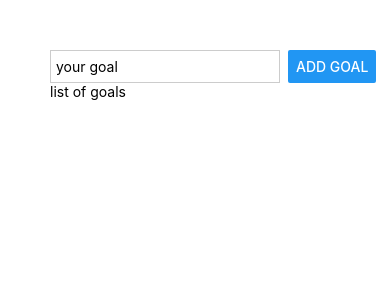
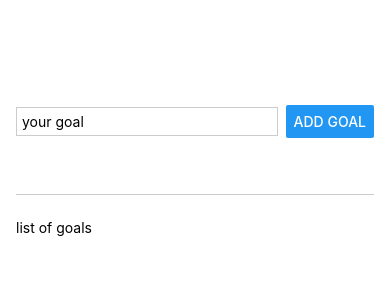
Before and after one commit to charlierdm/react-native-course, a React Native app: screen / in a window 390 px wide. Shown: the top 300 px of the page. Built offline with nearby package versions, Linux system fonts and the light colour scheme.

Commit message:
flex layout

```diff
--- a/App.js
+++ b/App.js
@@ -7,7 +7,7 @@ export default function App() {
         <TextInput placeholder='your goal' style={styles.textInput} />
         <Button title='add goal' />
       </View>
-      <View>
+      <View style={styles.goalsContainer}>
         <Text>list of goals</Text>
       </View>
     </View>
@@ -16,18 +16,27 @@ export default function App() {
 
 const styles = StyleSheet.create({
   appContainer: {
+    flex: 1,
     padding: 50,
-    alignItems: 'stretch',
+    paddingHorizontal: 16,
   },
   inputContainer: {
+    flex: 1,
     flexDirection: 'row',
     justifyContent: 'space-between',
+    alignItems: 'center',
+    marginBottom: 24,
+    borderBottomWidth: 1,
+    borderBottomColor: '#cccccc',
   },
   textInput: {
+    flex: 1,
     borderWidth: 1,
     borderColor: '#cccccc',
-    flex: 1,
     marginRight: 8,
     padding: 5,
   },
+  goalsContainer: {
+    flex: 4,
+  },
 })
```
